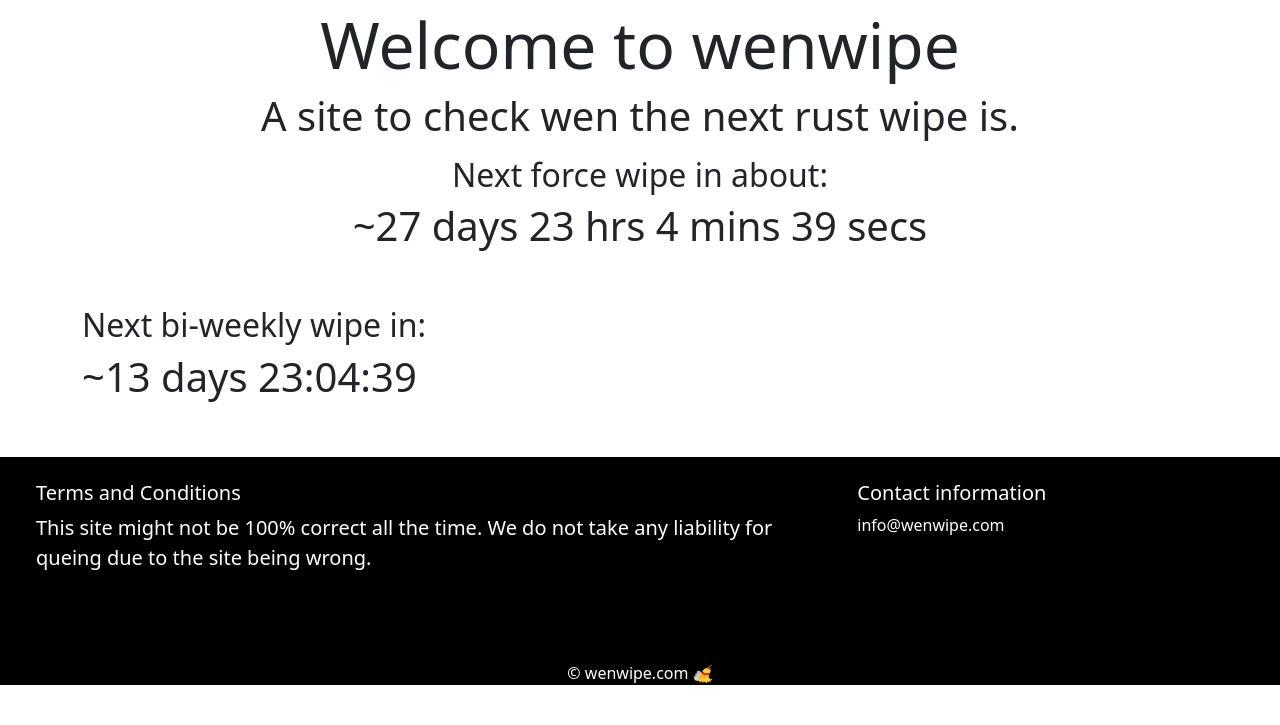
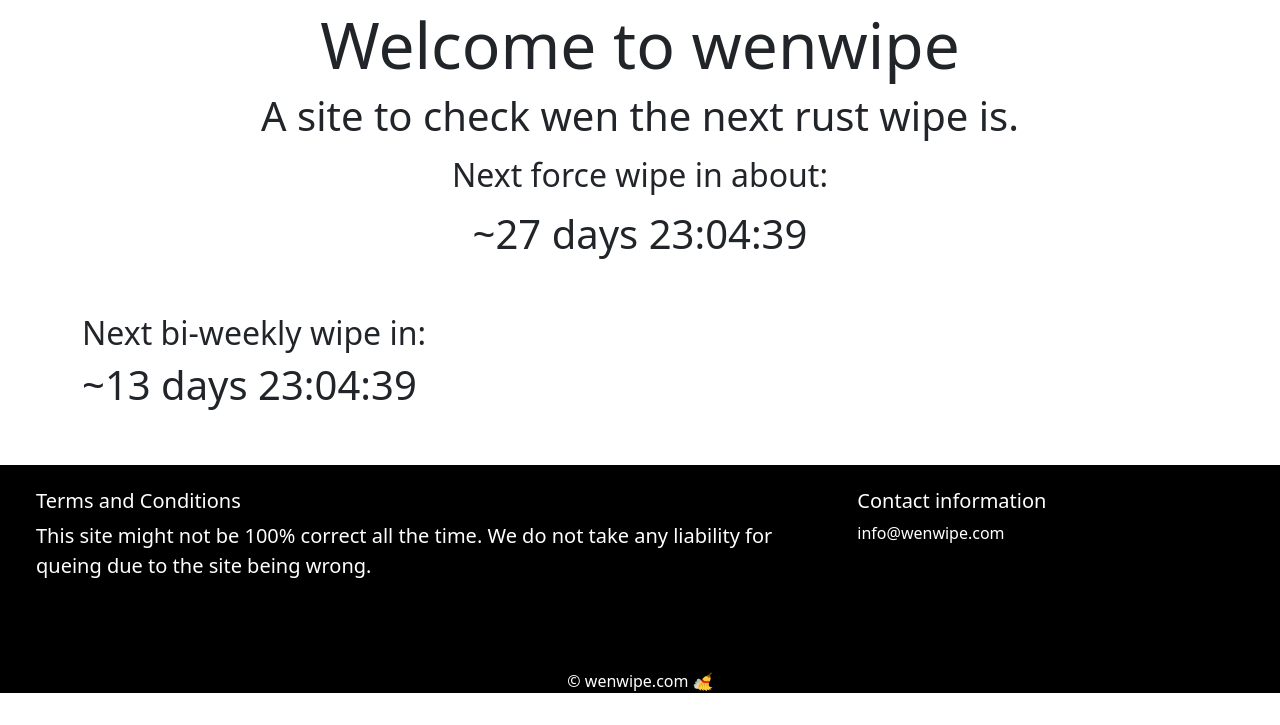
Before and after one commit to mattivaisanen/wenwipe, a website: page index.html in a window 1280 px wide. Shown: the part 75-800 px from the top of the page. Drawn offline with nearby package versions, Linux system fonts and the light colour scheme.

Commit message:
changed type of counter

```diff
--- a/counter.js
+++ b/counter.js
@@ -1,33 +1,6 @@
-const d = new Date();
-let month = d.getMonth();
-
-var end = new Date('03/02/2023 19:00:00');
-
-    var _second = 1000;
-    var _minute = _second * 60;
-    var _hour = _minute * 60;
-    var _day = _hour * 24;
-    var timer;
-
-    function showRemaining() {
-        var now = new Date();
-        var distance = end - now;
-        if (distance < 0) {
-
-            clearInterval(timer);
-            document.getElementById('countdown').innerHTML = 'JUST WIPED!';
-
-            return;
-        }
-        var days = Math.floor(distance / _day);
-        var hours = Math.floor((distance % _day) / _hour);
-        var minutes = Math.floor((distance % _hour) / _minute);
-        var seconds = Math.floor((distance % _minute) / _second);
-
-        document.getElementById('countdown').innerHTML = '~' + days + ' days ';
-        document.getElementById('countdown').innerHTML += hours + ' hrs ';
-        document.getElementById('countdown').innerHTML += minutes + ' mins ';
-        document.getElementById('countdown').innerHTML += seconds + ' secs';
-    }
-
-    timer = setInterval(showRemaining, 1000);
+$("#biweekly")
+              .countdown("2023/02/16 19:00", function(event) {
+                $(this).text(
+                  event.strftime('~%D days %H:%M:%S')
+                );
+              });
--- a/index.html
+++ b/index.html
@@ -44,7 +44,9 @@
             <h4 class="display-6">A site to check wen the next rust wipe is.</h4>
         <section class="mt-3">
           <h2>Next force wipe in about:</h2>
-          <h1><div id="countdown"></div></h1>
+          <p><div id="force"></div></p>
+          <h1>
+            <div data-countdown="2023/03/02 19:00:00Z"></div></h1>
         </section>
             <div class="overflow-hidden" styles="max-height:50vh;">
                 <div class="container px-5">
@@ -56,14 +58,7 @@
         <div class="row mt-4">
         <section class="col-lg-4 col-md-4 col-sm-12">
           <h2>Next bi-weekly wipe in:</h2>
-          <h1><div id="biweekly"></div>
-            <script type="text/javascript">
-              $("#biweekly")
-              .countdown("2023/02/16 19:00", function(event) {
-                $(this).text(
-                  event.strftime('~%D days %H:%M:%S')
-                );
-              });
+          <h1><div data-countdown="2023/02/16 19:00:00Z"></div>
             </script>
         </section>
 
@@ -91,4 +86,12 @@
         </div>
     </footer>
 </body>
+<script>
+  $('[data-countdown]').each(function() {
+  var $this = $(this), finalDate = $(this).data('countdown');
+  $this.countdown(finalDate, function(event) {
+    $this.html(event.strftime('~%D days %H:%M:%S'));
+  });
+});
+</script>
 </html>
```
Also changed, not shown: 2 other files.
